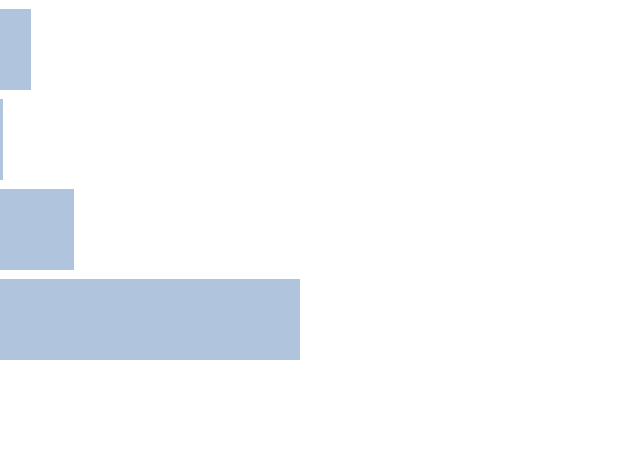
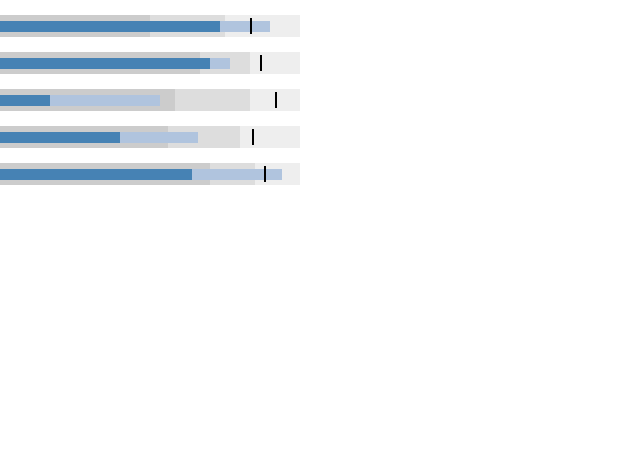
Before and after one commit to Avenel/ChartPerformance, a plain HTML site: page DataViz/BarsPixi.html in a window 1280 px wide. Shown: the whole page, without its empty margins (0-640 px from the left). Drawn offline with Linux system fonts and the light colour scheme.

Commit message:
added more features for bullet chart. almost feature complete (besides abstraction layer.

```diff
--- a/DataViz/BarsPixi.html
+++ b/DataViz/BarsPixi.html
@@ -14,6 +14,7 @@
 
 </head>
 <body>
+    <!-- <button onclick="onRndButton();">Update</button> -->
     <script>
         // data
         var bullets =
@@ -29,7 +30,7 @@
         var stage = new PIXI.Stage(0xFFFFFF, true);
 
         var w = 300,
-            h = 460;
+            h = 200;
 
         var renderer = PIXI.autoDetectRenderer(w, h);
 
@@ -48,26 +49,24 @@
             .attr("height", h);
 
         // scaling for bullet width
-        var bulletWidth = d3.scale.linear()
-            .domain(
-                d3.extent( bullets.map(
-                    function( el ) {
-                        return el.ranges[0];
-                    })
-                )
-            )
-            .range( [0, w]);
+        function bulletWidth (val, range) {
+            var width = d3.scale.linear()
+                    .domain(range)
+                    .range( [0, w]);
+            //  console.log(width(val));
+            return width(val);
+        }
 
         // calculate yPosition of bullet
         var yPos = d3.scale.ordinal()
             .domain( d3.range( bullets.length ) )
-            .rangeRoundBands( [0, h], 0.1 );
+            .rangeRoundBands( [0, h], 0.4 );
 
         // append bullet objects to sketch
-        var bullet = sketch.selectAll("rect")
+        var bullet = sketch.selectAll("bullet")
             .data(bullets)
             .enter()
-            .append( 'rect' )
+            .append( 'bullet' )
             .attr({
                 x: 0,
                 y: function( d, i ) {
@@ -77,19 +76,33 @@
                     return 0;
                 },
                 height: yPos.rangeBand(),
-                fill: 'red',
                 max_width: function( d, i ) {
-                    return bulletWidth(d.ranges[0]);
+                    return bulletWidth(d.measures[0], [0, d.ranges[2]]);
                 },
-                value: function( d, i ) {
+                val_current: function( d, i ) {
+                    return d.measures[0];
+                },
+                val_last: function ( d, i ) {
+                    return d.markers[0];
+                },
+                val_plan: function ( d, i ) {
+                    return d.measures[1];
+                },
+                range_red: function ( d, i ) {
                     return d.ranges[0];
+                },
+                range_yellow: function ( d, i ) {
+                    return d.ranges[1];
+                },
+                range_green: function ( d, i ) {
+                    return d.ranges[2];
                 },
                 animate: true
             })
             .transition()
                 .duration(1000)
                 .attr("width", function ( d, i ) {
-                    return bulletWidth(d.ranges[0]);
+                    return bulletWidth(d.measures[0], [0, d.ranges[2]]);
                 })
             .call(drawBullets);
 
@@ -102,11 +115,46 @@
             }
         };
 
+        function getRangeOfBullet (element) {
+            var range = [0, parseFloat(element.getAttribute("range_green"))];
+            return range;
+        }
+
         function drawBullet (element) {
             var graphic = new PIXI.Graphics();
+
+            // ranges
+            var range = getRangeOfBullet(element);
+
+            graphic.beginFill(0xEEEEEE);
+            graphic.drawRect(   parseFloat(element.getAttribute("x")), parseFloat(element.getAttribute("y")),
+                                bulletWidth(parseFloat(element.getAttribute("range_green")), range), parseFloat(element.getAttribute("height")));
+
+            graphic.beginFill(0xDDDDDD);
+            graphic.drawRect(   parseFloat(element.getAttribute("x")), parseFloat(element.getAttribute("y")),
+                                bulletWidth(parseFloat(element.getAttribute("range_yellow")), range), parseFloat(element.getAttribute("height")));
+
+            graphic.beginFill(0xCCCCCC);
+            graphic.drawRect(   parseFloat(element.getAttribute("x")), parseFloat(element.getAttribute("y")),
+                                bulletWidth(parseFloat(element.getAttribute("range_red")), range), parseFloat(element.getAttribute("height")));
+
+            // current val
+            graphic.beginFill(0x4682B4);
+            graphic.drawRect(   parseFloat(element.getAttribute("x")), parseFloat(element.getAttribute("y")),
+                                parseFloat(element.getAttribute("width")), parseFloat(element.getAttribute("height")));
+
+            // plan val
             graphic.beginFill(0xB0C4DE);
-            graphic.drawRect(  parseInt(element.getAttribute("x")), parseInt(element.getAttribute("y")),
-                                parseInt(element.getAttribute("width")), parseInt(element.getAttribute("height")));
+            graphic.drawRect(   parseFloat(element.getAttribute("x")),
+                                parseFloat(element.getAttribute("y")) + (parseFloat(element.getAttribute("height")) * 0.25),
+                                bulletWidth(parseFloat(element.getAttribute("val_plan")), range), parseFloat(element.getAttribute("height")) * 0.5);
+
+            // last val
+            graphic.beginFill(0x000000);
+            graphic.drawRect(   bulletWidth(parseFloat(element.getAttribute("val_last")), range),
+                                parseFloat(element.getAttribute("y")) + (parseFloat(element.getAttribute("height")) * 0.15),
+                                2, parseFloat(element.getAttribute("height")) * 0.7);
+
             graphic.endFill();
 
             // make the graphic interactive..
@@ -114,7 +162,7 @@
 
             // set the mousedown and touchstart callback..
             graphic.mousedown = graphic.touchstart = function(data) {
-                alert(parseInt(element.getAttribute("value")));
+                alert(parseFloat(element.getAttribute("val_current")));
             };
 
             graphics[graphics.length] = graphic;
@@ -131,11 +179,12 @@
                 var graphic = graphics[i];
 
                 if (parseBoolean(child.getAttribute("animate"))) {
-                    graphic.clear();
-                    graphic.beginFill(0xB0C4DE);
+                    // graphic.clear();
+                    graphic.beginFill(0x4682B4);
 
-                    graphic.drawRect(  parseInt(child.getAttribute("x")), parseInt(child.getAttribute("y")),
-                                parseInt(child.getAttribute("width")), parseInt(child.getAttribute("height")));
+                    graphic.drawRect(  parseFloat(child.getAttribute("x")),
+                            parseFloat(child.getAttribute("y")) + (parseFloat(child.getAttribute("height")) * 0.25),
+                            parseFloat(child.getAttribute("width")), parseFloat(child.getAttribute("height")) * 0.5);
 
                     graphic.endFill();
                 }
@@ -170,6 +219,26 @@
             return (str == "true");
         }
 
+        // Random values button . WIP
+        function randomize(d) {
+            if (!d.randomizer) d.randomizer = randomizer(d);
+            d.ranges = d.ranges.map(d.randomizer);
+            d.markers = d.markers.map(d.randomizer);
+            d.measures = d.measures.map(d.randomizer);
+            return d;
+        }
+
+        function randomizer(d) {
+            var k = d3.max(d.ranges) * .2;
+            return function(d) {
+                return Math.max(0, d + k * (Math.random() - .5));
+            };
+        }
+
+        function onRndButton() {
+            alert("rand");
+            bullet.datum(randomize).call(drawBullets); // TODO automatic transition
+        }
     </script>
 </body>
 </html>
```
